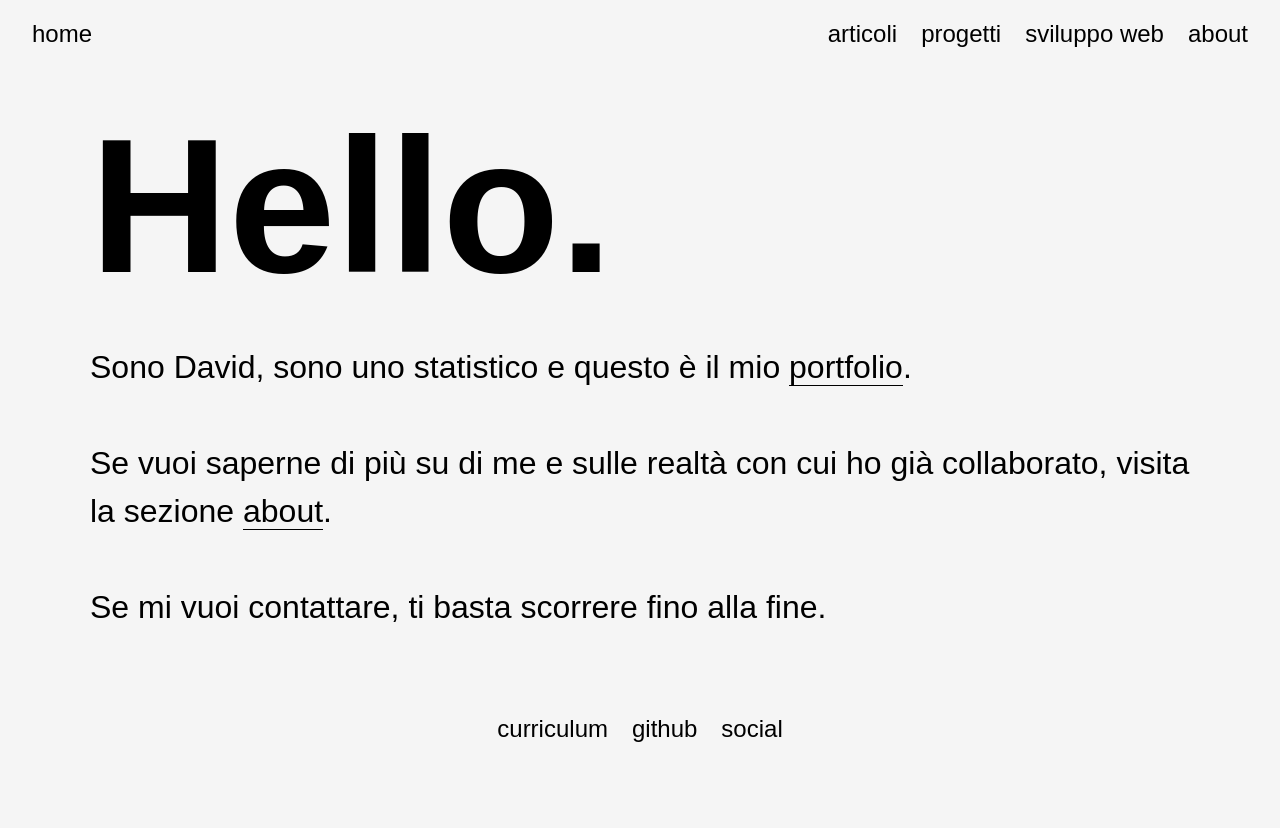
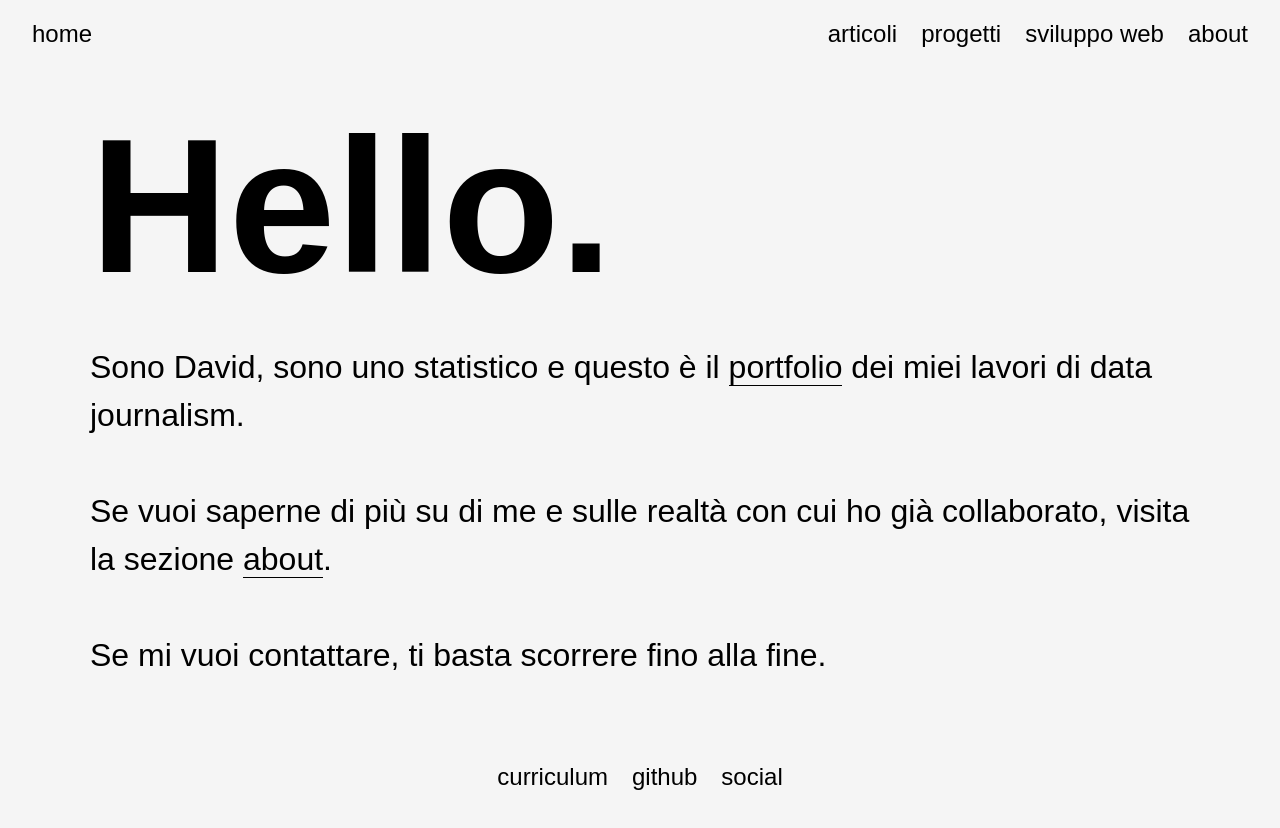
Before and after one commit to davidoffdado/personal-website, a React (Vite) app: page /#/ in a window 1280 px wide. Shown: the top 828 px of the page. Built offline with nearby package versions, Linux system fonts and the light colour scheme; a web font is replaced by a local one.

Commit message:
modifica testo iniziale

```diff
--- a/src/components/MainContent.jsx
+++ b/src/components/MainContent.jsx
@@ -26,7 +26,7 @@ function MainContent() {
 
 
           <p className="">
-            Sono David, sono uno statistico e questo è il mio <a
+            Sono David, sono uno statistico e questo è il <a
   href="#interests"
   className="btn-link"
   onClick={(e) => {
@@ -37,7 +37,7 @@ function MainContent() {
   }}
 >
   portfolio
-</a>. <br/><br/>
+</a> dei miei lavori di data journalism. <br/><br/>
 
             Se vuoi saperne di più su di me e sulle realtà con cui ho già collaborato, visita la sezione <Link
               to="/about"
```
